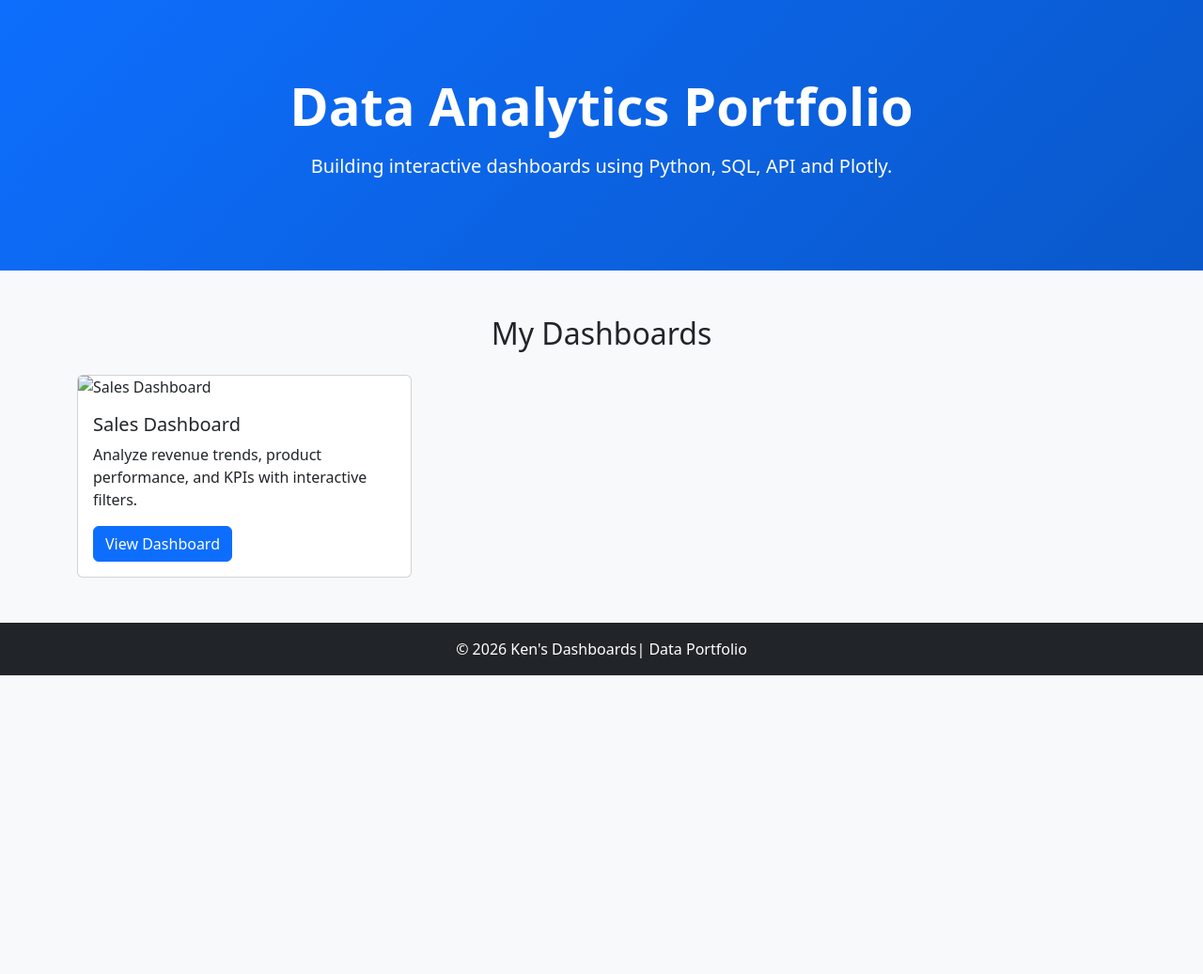
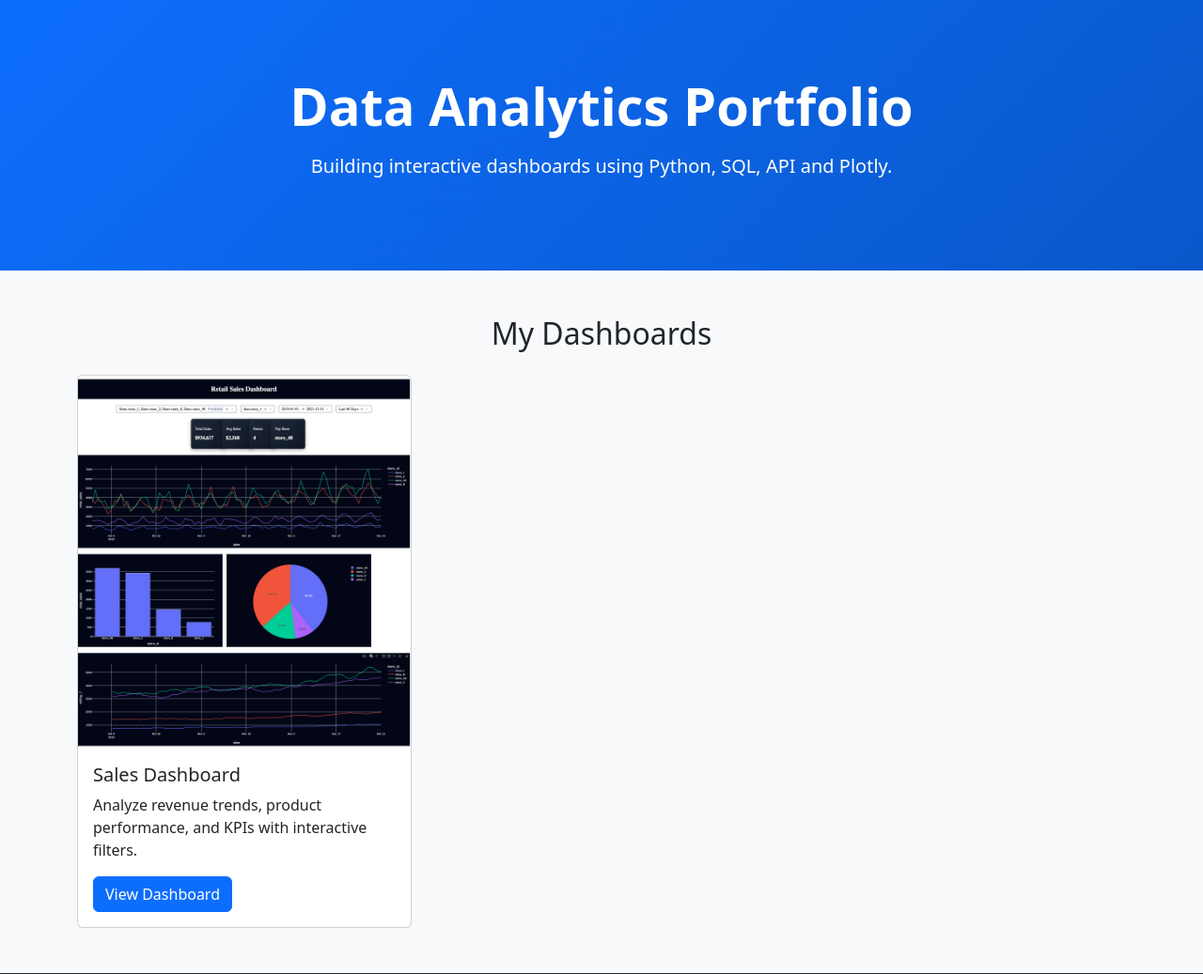
Before and after one commit to kcastaneda1/Building-Ploty-Dashboard-Portfolio, a Flask app: page / in a window 1280 px wide. Shown: the part 57-1094 px from the top of the page at 94% size. Before the commit the page ends 776 px from the top, so only its background shows below. Run offline with Flask 3, Linux system fonts and the light colour scheme; some libraries are stand-ins or nearby versions.

Commit message:
Update index.html

```diff
--- a/templates/index.html
+++ b/templates/index.html
@@ -33,7 +33,7 @@
     <div class="container">
         <a class="navbar-brand" href="/">Ken's Dashboard</a>
         <div>
-            <a class="btn btn-outline-light btn-sm" href="https://github.com/your-username" target="_blank">
+            <a class="btn btn-outline-light btn-sm" href="https://github.com/kcastaneda1" target="_blank">
                 GitHub
             </a>
         </div>
@@ -59,7 +59,7 @@
         <!-- 🔹 Project 1 -->
         <div class="col-md-4">
             <div class="card h-100">
-                <img src="https://via.placeholder.com/400x200" class="card-img-top" alt="Sales Dashboard">
+                <img src="/static/images/sales_dashboard.png" class="card-img-top" alt="Sales Dashboard">
                 <div class="card-body">
                     <h5 class="card-title">Sales Dashboard</h5>
                     <p class="card-text">
```
